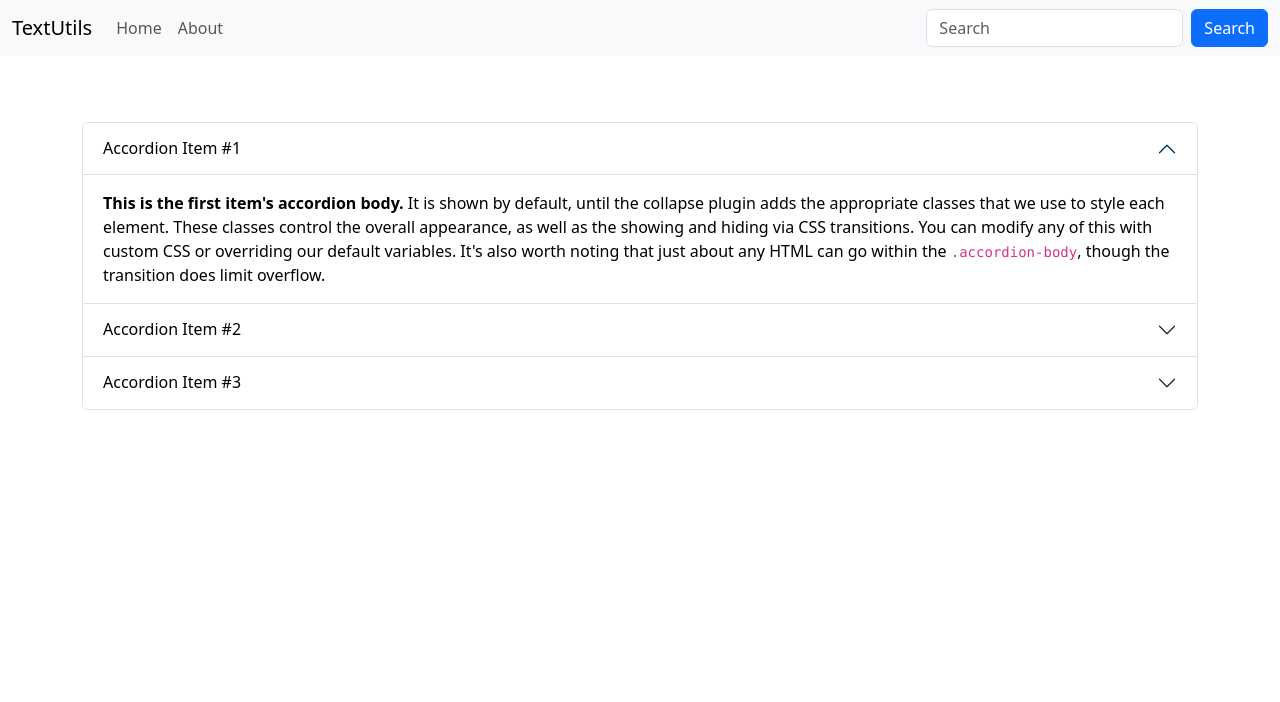
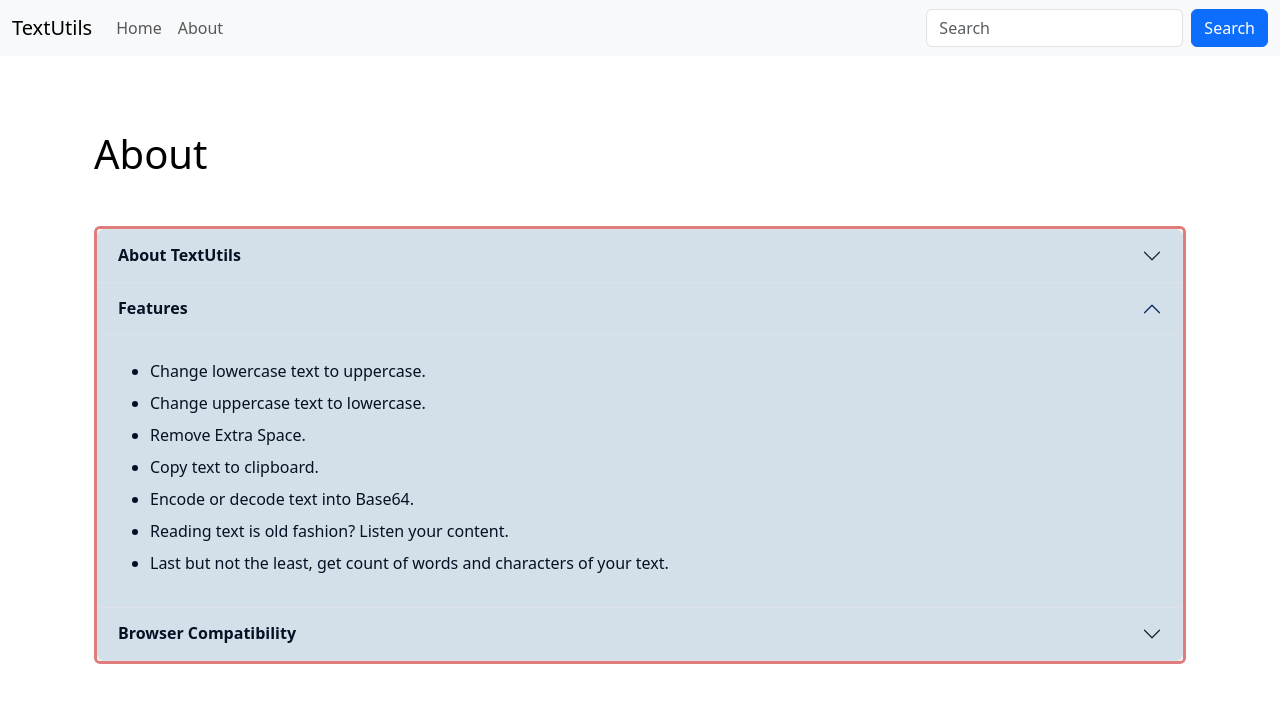
Before and after one commit to vishalreddy75/TextUtils-React, a React (Create React App) app: page /#/About in a window 1280 px wide. Shown: the top 702 px of the page. Built offline with nearby package versions, Linux system fonts and the light colour scheme.

Commit message:
Final commit

```diff
--- a/src/Components/About.js
+++ b/src/Components/About.js
@@ -1,46 +1,111 @@
-import React from 'react'
+import React from "react";
 
 export default function About(props) {
   return (
-    <div>
-        <div className="accordion" id="accordionExample">
-            <div className="accordion-item" >
-                <h2 className="accordion-header" id="headingOne">
-                <button style={{backgroundColor: props.mode === "light"?"white":"#121212",color:props.mode === "light"?"black":"white" }} className="accordion-button" type="button" data-bs-toggle="collapse" data-bs-target="#collapseOne" aria-expanded="true" aria-controls="collapseOne" >
-                    Accordion Item #1
+    <div className="container" style={{color: props.mode==='light'?'black':'white'}} >
+        <h1 className="my-4">About  </h1>
+      <div className="accordion my-5" id="accordionExample" style={{border: "solid 3px #DF7D7D", borderRadius: "6px"}}>
+        <div className="accordion-item">
+
+          <h2 className="accordion-header" id="headingTwo">
+            <button
+              className="accordion-button collapsed"
+              type="button"
+              data-bs-toggle="collapse"
+              data-bs-target="#collapseTwo"
+              aria-expanded="false"
+              aria-controls="collapseTwo"
+              style={{backgroundColor: props.mode==='light'?'#d3e0e9':'#061124', color: props.mode==='light'?'#061124':'white'}}
+            >
+              <strong>About TextUtils</strong>
+
             </button>
           </h2>
-                <div id="collapseOne" className="accordion-collapse collapse show" aria-labelledby="headingOne" data-bs-parent="#accordionExample">
-                <div className="accordion-body" style={{backgroundColor: props.mode === "light"?"white":"#121212",color:props.mode === "light"?"black":"white" }}>
-                    <strong>This is the first item's accordion body.</strong> It is shown by default, until the collapse plugin adds the appropriate classes that we use to style each element. These classes control the overall appearance, as well as the showing and hiding via CSS transitions. You can modify any of this with custom CSS or overriding our default variables. It's also worth noting that just about any HTML can go within the <code>.accordion-body</code>, though the transition does limit overflow.
+          <div
+            id="collapseTwo"
+            className="accordion-collapse collapse"
+            aria-labelledby="headingTwo"
+            data-bs-parent="#accordionExample"
+          >
+            <div className="accordion-body" style={{backgroundColor: props.mode==='light'?'#d3e0e9':'#061124', color: props.mode==='light'?'#061124':'white'}}>
+            TextUtils is a utility which can make your day to day life easy, by manipulating your text in the way you want.
             </div>
           </div>
         </div>
-            <div className="accordion-item" >
-                <h2 className="accordion-header" id="headingTwo">
-                <button style={{backgroundColor: props.mode === "light"?"white":"#121212",color:props.mode === "light"?"black":"white" }}className="accordion-button collapsed" type="button" data-bs-toggle="collapse" data-bs-target="#collapseTwo" aria-expanded="false" aria-controls="collapseTwo" >
-                    Accordion Item #2
+        <div className="accordion-item">
+          <h2 className="accordion-header" id="headingOne">
+            <button
+              className="accordion-button"
+              type="button"
+              data-bs-toggle="collapse"
+              data-bs-target="#collapseOne"
+              aria-expanded="true"
+              aria-controls="collapseOne"
+              style={{backgroundColor: props.mode==='light'?'#d3e0e9':'#061124', color: props.mode==='light'?'#061124':'white'}}
+            >
+              <strong>Features</strong>
             </button>
           </h2>
-                <div id="collapseTwo" className="accordion-collapse collapse" aria-labelledby="headingTwo" data-bs-parent="#accordionExample">
-                <div className="accordion-body" style={{backgroundColor: props.mode === "light"?"white":"#121212",color:props.mode === "light"?"black":"white" }} >
-                    <strong>This is the second item's accordion body.</strong> It is hidden by default, until the collapse plugin adds the appropriate classes that we use to style each element. These classes control the overall appearance, as well as the showing and hiding via CSS transitions. You can modify any of this with custom CSS or overriding our default variables. It's also worth noting that just about any HTML can go within the <code>.accordion-body</code>, though the transition does limit overflow.
+          <div
+            id="collapseOne"
+            className="accordion-collapse collapse show"
+            aria-labelledby="headingOne"
+            data-bs-parent="#accordionExample"
+          >
+            <div className="accordion-body" style={{backgroundColor: props.mode==='light'?'#d3e0e9':'#061124', color: props.mode==='light'?'#061124':'white'}}>
+              <ul>
+                <li className="my-2">
+                  Change lowercase text to uppercase.
+                </li >
+                <li>
+                  Change uppercase text to lowercase.
+                </li>
+                <li className="my-2">
+                  Remove Extra Space.
+                </li>
+                <li>
+                  Copy text to clipboard.
+                </li>
+                <li className="my-2">
+                  Encode or decode text into Base64.
+                </li>
+                <li>
+                  Reading text is old fashion? Listen your content.
+                </li>
+                <li className="my-2">
+                  Last but not the least, get count of words and characters of your text.
+                </li>
+              </ul>
             </div>
           </div>
         </div>
-            <div className="accordion-item" >
+        <div className="accordion-item">
           <h2 className="accordion-header" id="headingThree">
-                <button style={{backgroundColor: props.mode === "light"?"white":"#121212",color:props.mode === "light"?"black":"white" }} className="accordion-button collapsed" type="button" data-bs-toggle="collapse" data-bs-target="#collapseThree" aria-expanded="false" aria-controls="collapseThree" >
-                    Accordion Item #3
+            <button
+              className="accordion-button collapsed"
+              type="button"
+              data-bs-toggle="collapse"
+              data-bs-target="#collapseThree"
+              aria-expanded="false"
+              aria-controls="collapseThree"
+              style={{backgroundColor: props.mode==='light'?'#d3e0e9':'#061124', color: props.mode==='light'?'#061124':'white'}}
+            >
+              <strong>Browser Compatibility</strong>
             </button>
           </h2>
-                <div id="collapseThree" className="accordion-collapse collapse" aria-labelledby="headingThree" data-bs-parent="#accordionExample">
-                <div className="accordion-body" style={{backgroundColor: props.mode === "light"?"white":"#121212",color:props.mode === "light"?"black":"white" }}>
-                    <strong>This is the third item's accordion body.</strong> It is hidden by default, until the collapse plugin adds the appropriate classes that we use to style each element. These classes control the overall appearance, as well as the showing and hiding via CSS transitions. You can modify any of this with custom CSS or overriding our default variables. It's also worth noting that just about any HTML can go within the <code>.accordion-body</code>, though the transition does limit overflow.
+          <div
+            id="collapseThree"
+            className="accordion-collapse collapse"
+            aria-labelledby="headingThree"
+            data-bs-parent="#accordionExample"
+          >
+            <div className="accordion-body" style={{backgroundColor: props.mode==='light'?'#d3e0e9':'#061124', color: props.mode==='light'?'#061124':'white'}}>
+              This <strong>Text Utility</strong> software works in any web browsers such as Chrome, Firefox, Internet Explorer, Safari, Opera. It suits to count characters in facebook, blog, books, excel document, pdf document, essays, etc.
             </div>
           </div>
         </div>
       </div>
+
     </div>
-  )
+  );
 }
```
Lines whose indentation alone changed are shown as unchanged.
